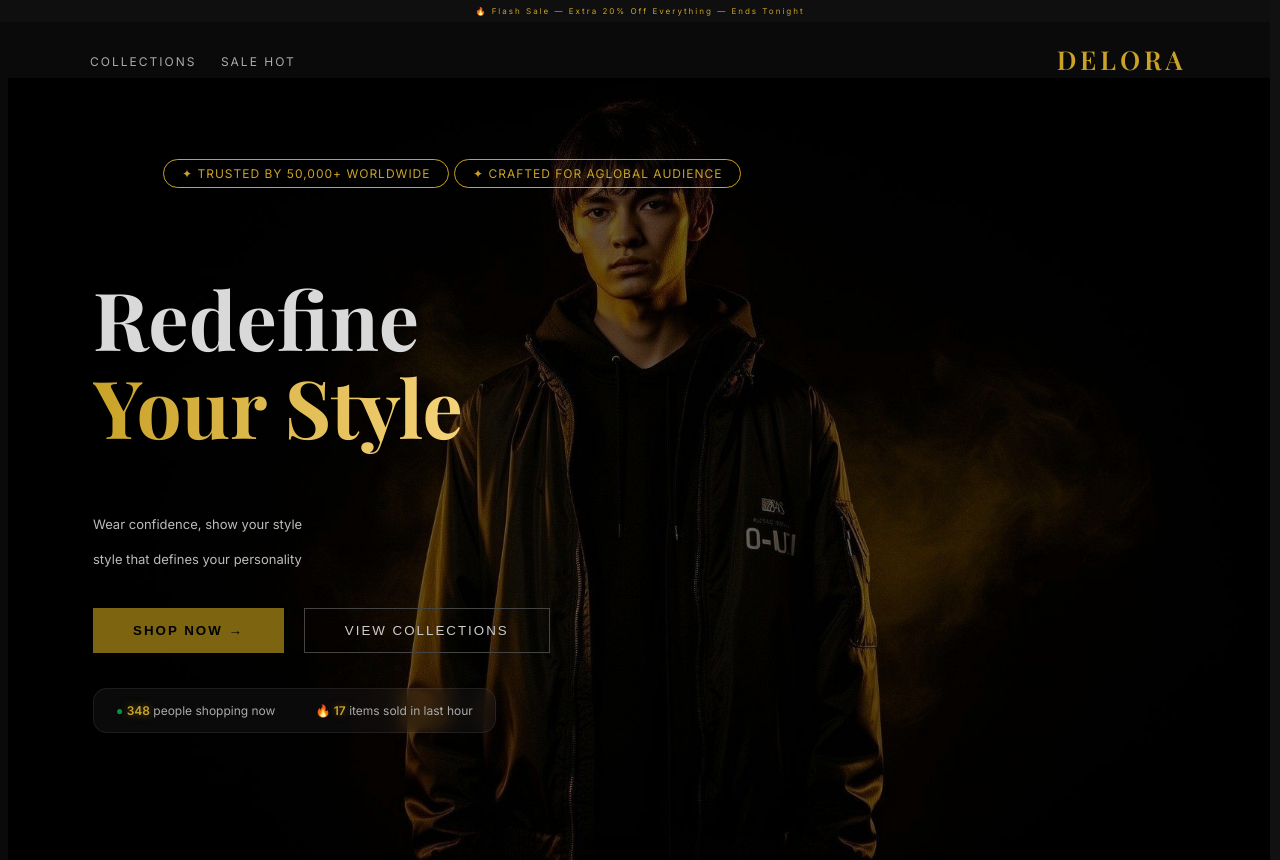
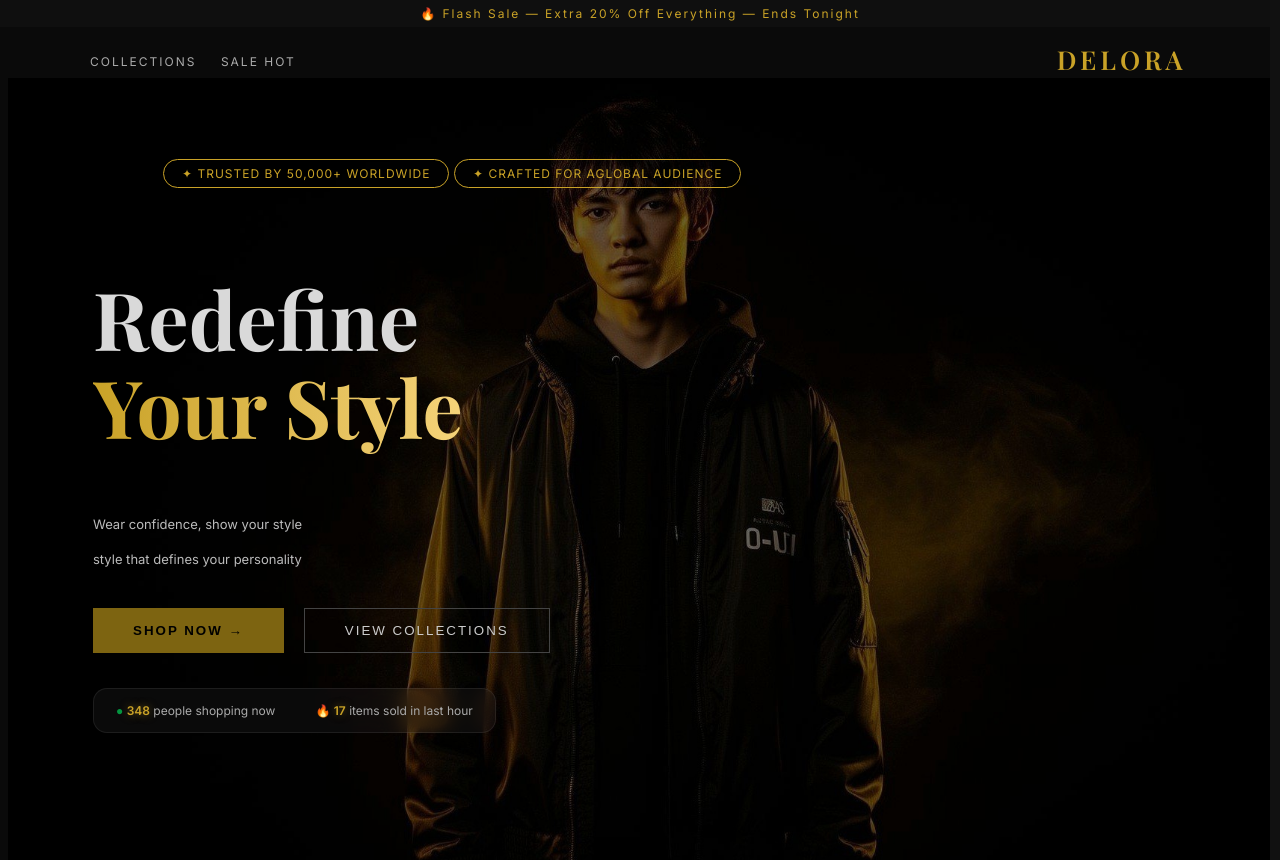
Before and after one commit to zezodawood78/delora, a website: page index.html in a window 1280 px wide. Shown: the top 860 px of the page. Drawn offline with nearby package versions, Linux system fonts and the light colour scheme.

Commit message:
style.css

```diff
--- a/style.css
+++ b/style.css
@@ -17,7 +17,7 @@ width:100%;
 background:#0f0f0f;
 color:#C9A227;
 text-align:center;
-font-size:8px;
+font-size:12px;
 letter-spacing:2px;
 padding:6px 0;
 z-index:2000;
```
